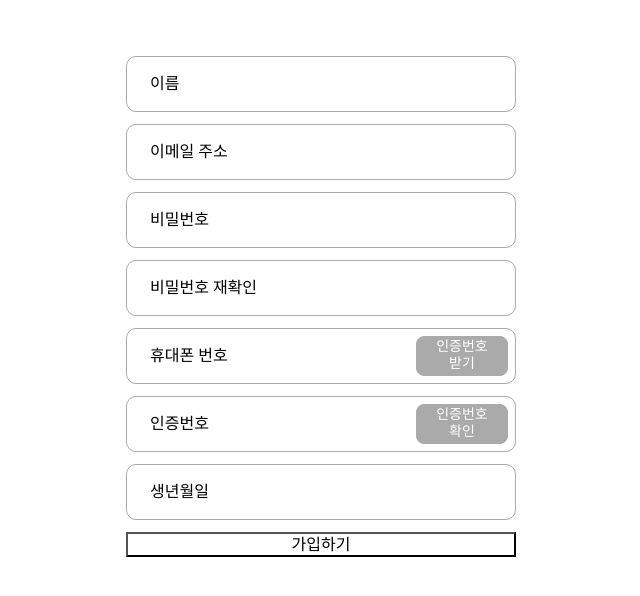
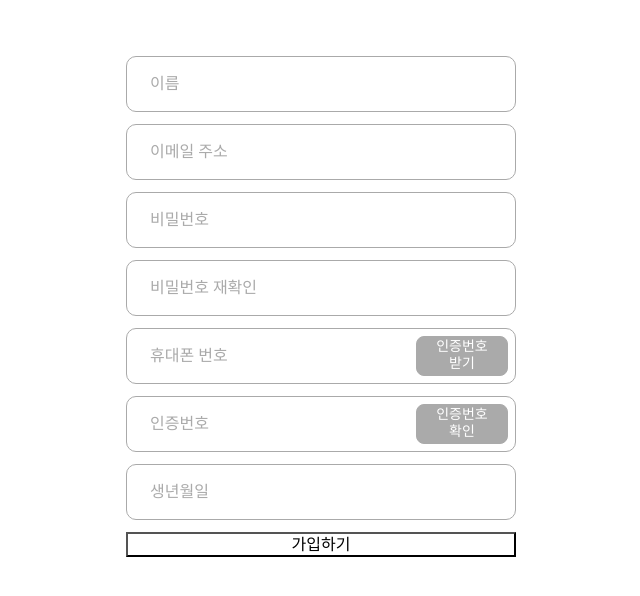
Before and after one commit to devhan0737/pillgram, a React (Vite) app: page /SignupPage in a window 1280 px wide. Shown: the top 596 px of the page, without its empty margins (319-959 px from the left). Built offline with nearby package versions, Linux system fonts and the light colour scheme; a web font is replaced by a local one.

Commit message:
회원가입 언제끝나,,,

```diff
--- a/src/_root/SignForm.jsx
+++ b/src/_root/SignForm.jsx
@@ -22,7 +22,9 @@ const InputField = styled.div`
   flex-direction: column;
   width: 100%;
   position: relative;
+
   label {
+    color: ${({ hasError }) => (hasError ? "red" : "#aaaaaa")};
     z-index: 2;
     position: absolute;
     top: 18px;
@@ -30,24 +32,33 @@ const InputField = styled.div`
     font-size: 1.6rem;
     transition: all 0.3s ease-in-out;
   }
+
+  input:focus + label,
+  input:not(:placeholder-shown) + label {
+    top: 8px;
+    left: 16px;
+    font-size: 12px;
+    color: ${({ hasError }) => (hasError ? "red" : "black")};
+  }
 `;
 const InputWrapper = styled.div`
   position: relative;
   width: 100%;
   input {
     position: relative;
-    border: 1px solid #aaaaaa;
+    border: 1px solid ${({ hasError }) => (hasError ? "red" : "#aaaaaa")};
     border-radius: 10px;
     box-sizing: border-box;
     width: 100%;
     height: 56px;
-    padding: 10px 0 0 24px;
+    padding: 18px 24px 6px;
     transition: border-color 0.3s ease-in-out;
     &:focus {
       border: 1px solid green;
       outline: none;
     }
   }
+
   button {
     box-sizing: border-box;
     width: 92px;
@@ -110,19 +121,20 @@ const SignForm = () => {
     <Container>
       <FormBox onSubmit={handleSubmit(onSubmit)}>
         {INPUT_FIELD_ARR.map((field) => {
-          const isvalid = errors[field.id] === undefined; // 유효성 검사 통과 여부
+          const hasError = errors[field.id];
           return (
-            <InputField key={field.id} isvalid={isvalid}>
-              <label htmlFor={field.id}>{field.label}</label>
-              <InputWrapper isvalid={isvalid}>
+            <InputField key={field.id} isvalid={hasError}>
+              <InputWrapper isvalid={hasError}>
                 <input
                   id={field.id}
                   type={field.type}
+                  placeholder=""
                   {...register(field.id, field.validation)}
                 />
+                <label htmlFor={field.id}>{field.label}</label>
                 {field.buttonText && <button>{field.buttonText}</button>}
               </InputWrapper>
-              {errors[field.id] && <span>{errors[field.id].message}</span>}
+              {hasError && <span>{hasError.message}</span>}
             </InputField>
           );
         })}
--- a/src/components/Header/GnbWrapper.jsx
+++ b/src/components/Header/GnbWrapper.jsx
@@ -28,6 +28,7 @@ const GnbWrap = styled.div`
 `;
 
 const Gnb = styled.ul`
+  margin: 0;
   display: flex;
   flex-direction: column;
   max-width: 100%;
```
